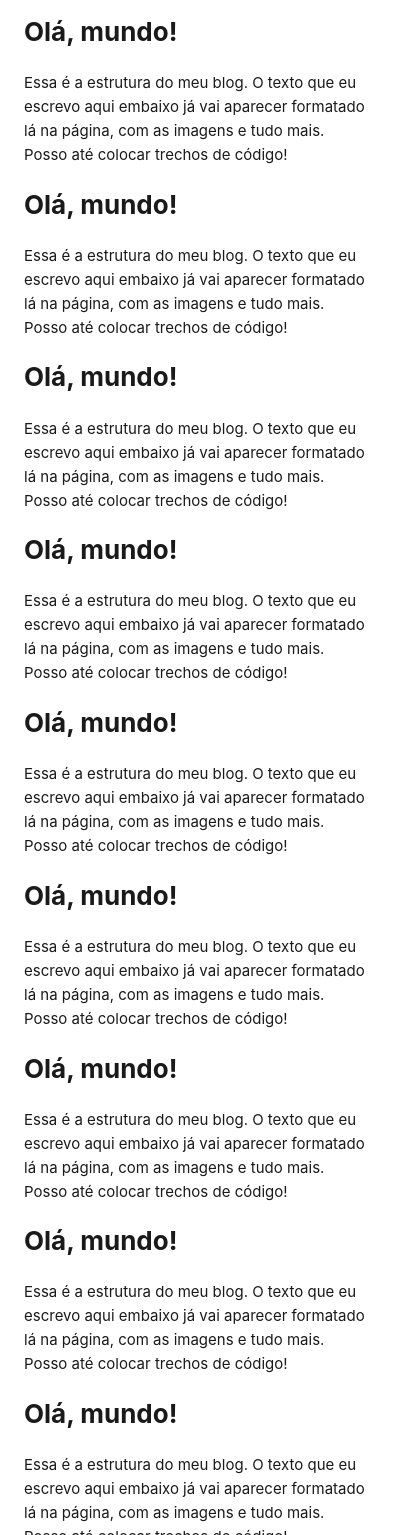
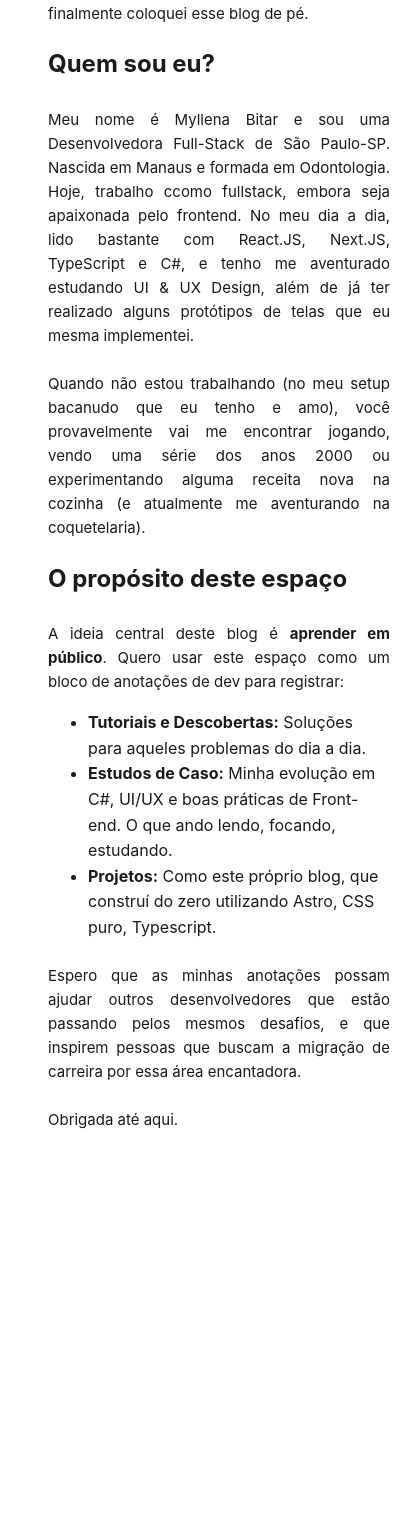
Before and after one commit to myllenabitar/meu-blog, an Astro site: page /blog/primeiro-post in a window 390 px wide. Shown: the part 465-2000 px from the top of the page, 414 px wide, since content can reach past the window. After the commit the page ends 1725 px from the top, so only its background shows below. Built offline with nearby package versions, Linux system fonts and the light colour scheme; Astro itself is replaced by a stand-in of ours.

Commit message:
Update blog post metadata and enhance content; improve 404 page imports and styling

```diff
--- a/src/content/blog/primeiro-post.md
+++ b/src/content/blog/primeiro-post.md
@@ -1,187 +1,28 @@
 ---
-title: "Meu primeiro post no blog"
-description: "Testando a arquitetura do Astro com Markdown."
+title: "Hello World: Começando meu blog com Astro"
+description: "Um pouco sobre mim, minha jornada como Desenvolvedora Full-Stack e o que você vai encontrar por aqui."
 date: 2026-07-29
-tags: ["Astro", "Web"]
+tags: ["Carreira", "Astro", "Web"]
 ---
 
 # Olá, mundo!
 
-Essa é a estrutura do meu blog. O texto que eu escrevo aqui embaixo já vai aparecer formatado lá na página, com as imagens e tudo mais. Posso até colocar trechos de código!
+Seja muito bem-vindo(a) ao meu novo espaço digital. Depois de muito tempo querendo ter um lugar para documentar o que aprendo, finalmente coloquei esse blog de pé.
 
+## Quem sou eu?
 
+Meu nome é Myllena Bitar e sou uma Desenvolvedora Full-Stack de São Paulo-SP. Nascida em Manaus e formada em Odontologia. Hoje, trabalho ccomo fullstack, embora seja apaixonada pelo frontend. No meu dia a dia, lido bastante com React.JS, Next.JS, TypeScript e C#, e tenho me aventurado estudando UI & UX Design, além de já ter realizado alguns protótipos de telas que eu mesma implementei.
 
+Quando não estou trabalhando (no meu setup bacanudo que eu tenho e amo), você provavelmente vai me encontrar jogando, vendo uma série dos anos 2000 ou experimentando alguma receita nova na cozinha (e atualmente me aventurando na coquetelaria).
 
-# Olá, mundo!
+## O propósito deste espaço
 
-Essa é a estrutura do meu blog. O texto que eu escrevo aqui embaixo já vai aparecer formatado lá na página, com as imagens e tudo mais. Posso até colocar trechos de código!
+A ideia central deste blog é **aprender em público**. Quero usar este espaço como um bloco de anotações de dev para registrar:
 
+*   **Tutoriais e Descobertas:** Soluções para aqueles problemas do dia a dia.
+*   **Estudos de Caso:** Minha evolução em C#, UI/UX e boas práticas de Front-end. O que ando lendo, focando, estudando.
+*   **Projetos:** Como este próprio blog, que construí do zero utilizando Astro, CSS puro, Typescript.
 
+Espero que as minhas anotações possam ajudar outros desenvolvedores que estão passando pelos mesmos desafios, e que inspirem pessoas que buscam a migração de carreira por essa área encantadora.
 
-
-
-# Olá, mundo!
-
-Essa é a estrutura do meu blog. O texto que eu escrevo aqui embaixo já vai aparecer formatado lá na página, com as imagens e tudo mais. Posso até colocar trechos de código!
-
-
-
-
-
-
-
-
-# Olá, mundo!
-
-Essa é a estrutura do meu blog. O texto que eu escrevo aqui embaixo já vai aparecer formatado lá na página, com as imagens e tudo mais. Posso até colocar trechos de código!
-
-
-
-
-
-
-
-
-
-
-
-
-
-
-
-
-
-
-
-
-
-
-# Olá, mundo!
-
-Essa é a estrutura do meu blog. O texto que eu escrevo aqui embaixo já vai aparecer formatado lá na página, com as imagens e tudo mais. Posso até colocar trechos de código!
-
-
-
-
-
-
-
-
-
-
-
-
-
-
-
-
-
-
-
-
-
-
-
-
-
-
-
-
-# Olá, mundo!
-
-Essa é a estrutura do meu blog. O texto que eu escrevo aqui embaixo já vai aparecer formatado lá na página, com as imagens e tudo mais. Posso até colocar trechos de código!
-
-
-
-
-
-
-
-
-
-
-
-
-
-
-
-
-
-
-
-
-
-
-
-
-
-
-# Olá, mundo!
-
-Essa é a estrutura do meu blog. O texto que eu escrevo aqui embaixo já vai aparecer formatado lá na página, com as imagens e tudo mais. Posso até colocar trechos de código!
-
-
-
-
-
-
-
-
-
-
-
-
-
-
-
-
-
-
-
-
-
-
-
-
-# Olá, mundo!
-
-Essa é a estrutura do meu blog. O texto que eu escrevo aqui embaixo já vai aparecer formatado lá na página, com as imagens e tudo mais. Posso até colocar trechos de código!
-
-
-
-
-
-
-
-
-
-
-
-
-
-
-
-
-
-# Olá, mundo!
-
-Essa é a estrutura do meu blog. O texto que eu escrevo aqui embaixo já vai aparecer formatado lá na página, com as imagens e tudo mais. Posso até colocar trechos de código!
-# Olá, mundo!
-
-Essa é a estrutura do meu blog. O texto que eu escrevo aqui embaixo já vai aparecer formatado lá na página, com as imagens e tudo mais. Posso até colocar trechos de código!
-# Olá, mundo!
-
-Essa é a estrutura do meu blog. O texto que eu escrevo aqui embaixo já vai aparecer formatado lá na página, com as imagens e tudo mais. Posso até colocar trechos de código!
-# Olá, mundo!
-
-Essa é a estrutura do meu blog. O texto que eu escrevo aqui embaixo já vai aparecer formatado lá na página, com as imagens e tudo mais. Posso até colocar trechos de código!
-# Olá, mundo!
-
-Essa é a estrutura do meu blog. O texto que eu escrevo aqui embaixo já vai aparecer formatado lá na página, com as imagens e tudo mais. Posso até colocar trechos de código!
-# Olá, mundo!
-
-Essa é a estrutura do meu blog. O texto que eu escrevo aqui embaixo já vai aparecer formatado lá na página, com as imagens e tudo mais. Posso até colocar trechos de código!
-
-# Olá, mundo!
-
-Essa é a estrutura do meu blog. O texto que eu escrevo aqui embaixo já vai aparecer formatado lá na página, com as imagens e tudo mais. Posso até colocar trechos de código!
+Obrigada até aqui.
--- a/src/pages/blog/404.astro
+++ b/src/pages/blog/404.astro
@@ -1,6 +1,6 @@
 ---
-import Portfolio from "../layouts/PortifolioLayout.astro";
-import Nav from "../components/Nav.astro";
+import Portfolio from "../../layouts/PortifolioLayout.astro";
+import Nav from "../../components/Nav.astro";
 ---
 
 <Portfolio title="Página não encontrada | 404">
--- a/src/pages/blog/[slug].astro
+++ b/src/pages/blog/[slug].astro
@@ -49,12 +49,6 @@ const Content = post.default;
 </BaseLayout>
 
 <style is:global>
-  .post-content {
-    max-width: 680px;
-    margin: 0 auto;
-    padding: 40px 0;
-    width: 100%;
-  }
   .post-content header {
     margin-bottom: 32px;
   }
@@ -67,11 +61,6 @@ const Content = post.default;
   .post-content .date {
     color: var(--color-muted);
     font-size: 14px;
-  }
-  .post-content p {
-    font-size: 16px;
-    margin: 24px 0 16px;
-    line-height: 1.6;
   }
   .post-content img {
     margin-bottom: 16px;
@@ -86,10 +75,23 @@ const Content = post.default;
     border-radius: 8px;
     font-size: 14px;
   }
+  .post-content {
+    max-width: 680px;
+    margin: 0 auto;
+    padding: 40px 24px;
+    width: 100%;
+  }
+
+  .post-content p {
+    font-size: 16px;
+    margin: 24px 0 16px;
+    line-height: 1.6;
+    text-align: justify; /* Força o alinhamento justificado do texto */
+  }
 
   @media (max-width: 600px) {
     .post-content {
-      padding: 24px 0;
+      padding: 24px 24px;
     }
     .post-content p {
       font-size: 15px;
```
